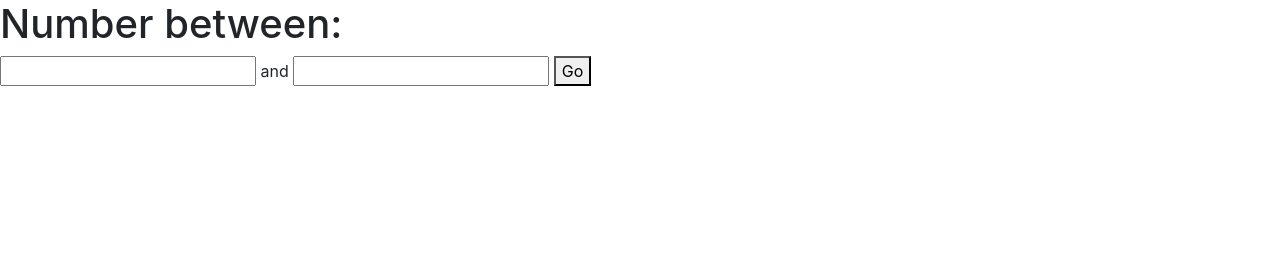
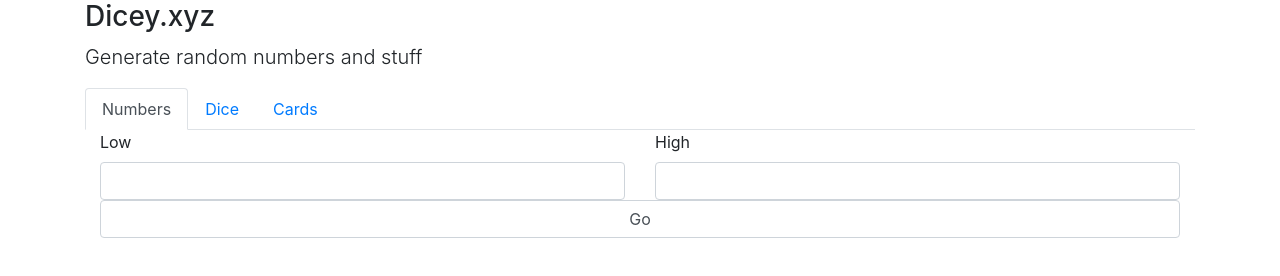
Before and after one commit to theimpostor/dicey, a website: page dist/index.html in a window 1280 px wide. Drawn offline with nearby package versions, Linux system fonts and the light colour scheme; some packages are replaced by stand-ins of ours.

Commit message:
add tab nav

```diff
--- a/dist/index.html
+++ b/dist/index.html
@@ -16,14 +16,48 @@
   </head>
   <body>
 
-    <h1>Number between:</h1>
-    <!-- <label for="numbw-low">Low</label> -->
-    <input type="text" id="numbw-low">
-    and
-    <!-- <label for="numbw-high">High</label> -->
-    <input type="text" id="numbw-high">
-    <button id="numbw-exec">Go</button>
-    <div id="numbw-out"></div>
+    <div class="container">
+
+      <h3>Dicey.xyz</h3>
+      <p class="lead">Generate random numbers and stuff</p>
+
+      <ul class="nav nav-tabs" id="tabs" role="tablist">
+        <li class="nav-item">
+          <a class="nav-link active" id="numbw-content-tab" data-toggle="tab" href="#numbw-content" role="tab" aria-controls="numbw-content" aria-selected="true">Numbers</a>
+        </li>
+        <li class="nav-item">
+          <a class="nav-link" id="die-content-tab" data-toggle="tab" href="#die-content" role="tab" aria-controls="die-content" aria-selected="false">Dice</a>
+        </li>
+        <li class="nav-item">
+          <a class="nav-link" id="kard-content-tab" data-toggle="tab" href="#kard-content" role="tab" aria-controls="kard-content" aria-selected="false">Cards</a>
+        </li>
+      </ul>
+      <div class="tab-content" id="tabsContent">
+        <div class="tab-pane fade show active" id="numbw-content" role="tabpanel" aria-labelledby="numbw-content-tab">
+          <div class="container">
+            <div class="row">
+              <div class="col">
+                <label for="numbw-low">Low</label>
+                <input class="form-control" type="number" id="numbw-low">
+              </div>
+              <div class="col">
+                <label for="numbw-high">High</label>
+                <input class="form-control" type="number" id="numbw-high">
+              </div>
+            </div>
+            <div class="row">
+              <div class="col">
+                <button class="form-control" id="numbw-exec">Go</button>
+              </div>
+            </div>
+          </div>
+          <div id="numbw-out"></div>
+        </div>
+        <div class="tab-pane fade" id="die-content" role="tabpanel" aria-labelledby="die-content-tab">TODO</div>
+        <div class="tab-pane fade" id="kard-content" role="tabpanel" aria-labelledby="kard-content-tab">TODO</div>
+      </div>
+
+    </div>
 
     <!-- Optional JavaScript -->
     <!-- jQuery first, then Popper.js, then Bootstrap JS -->
```
Also changed, not shown: 1 other file.
